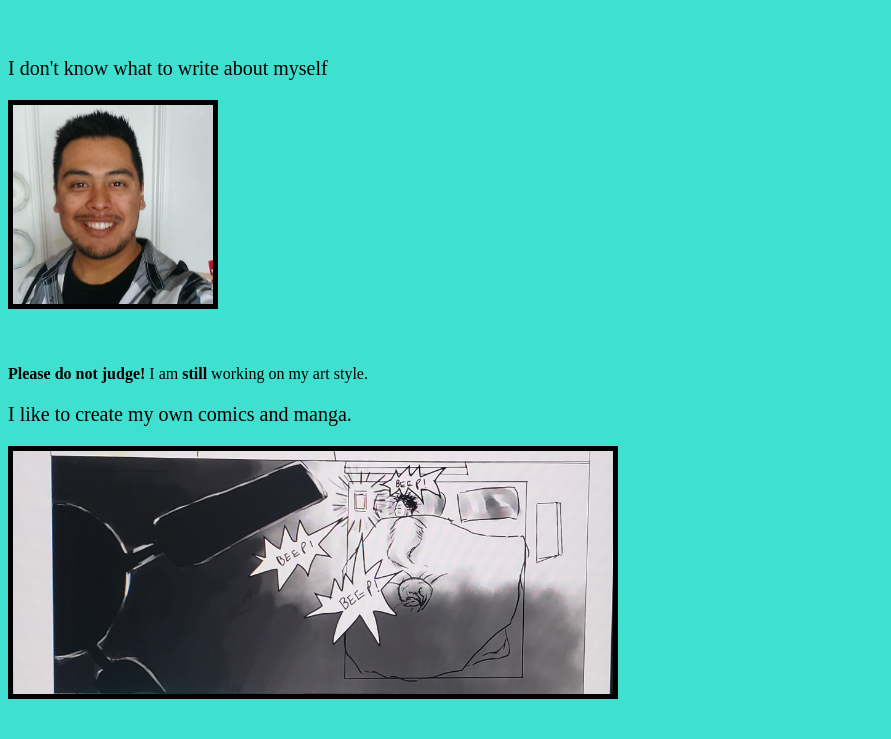
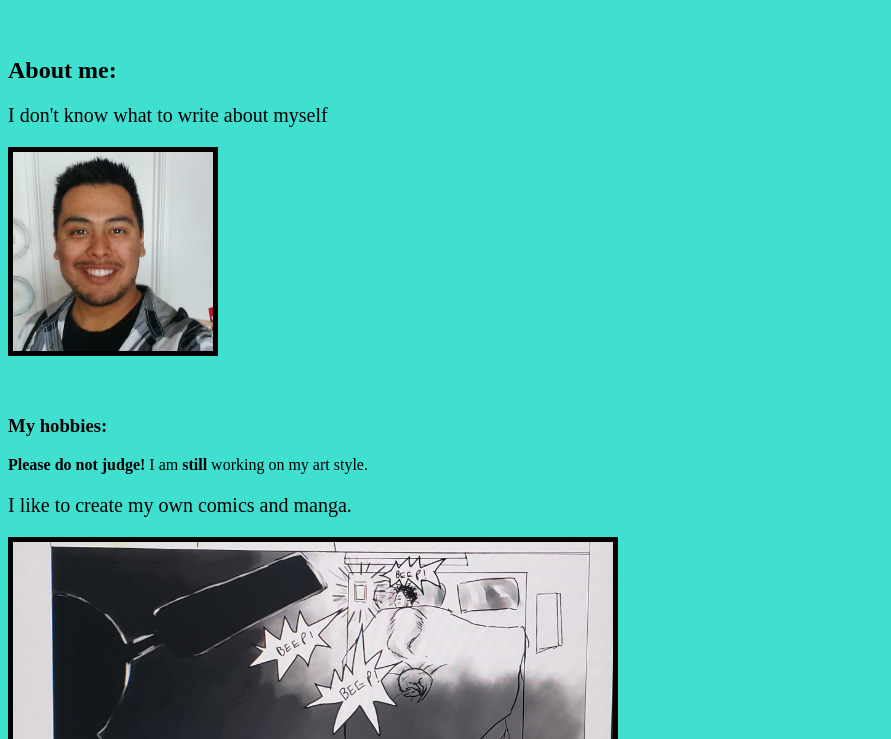
Before and after one commit to Cobo106/html2, a plain HTML site: page index.html in a window 1280 px wide. Shown: the part 61-800 px from the top of the page, without its empty margins (0-891 px from the left). Drawn offline with Linux system fonts and the light colour scheme.

Commit message:
h2 and h3 header added

```diff
--- a/index.html
+++ b/index.html
@@ -9,11 +9,13 @@
 	<div class="main_container">
 	<h1 style="text-align:center;">Welcome to Jose's First html</h1>
 		<br>
+		<h2> About me:</h2>
 		<p style="font-size:20px;">I don't know what to write about myself</p>
 		<img src="images/jose_selfie.jpg.jpg" alt="JPG of Jose" width="200px" style="border:5px solid black">
 		<br>
 		<br>
 		<br>
+		<h3> My hobbies:</h3>
 		<p><strong>Please do not judge!</strong> I am <b>still</b> working on my art style.</p>
 		<p style="font-size:20px;">I like to create my own comics and manga.</p>
 		<img src="images/comic_panel.jpg" alt="comic panel" width="600px" style="border:5px solid black"/>
```
